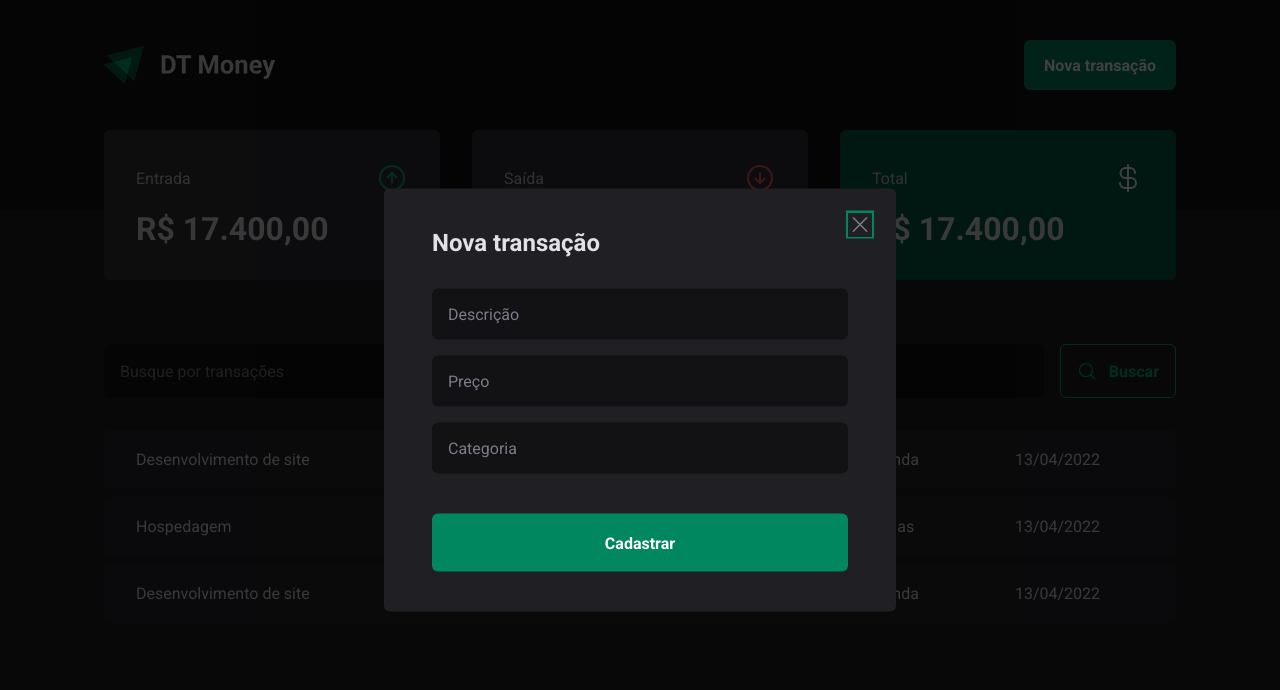
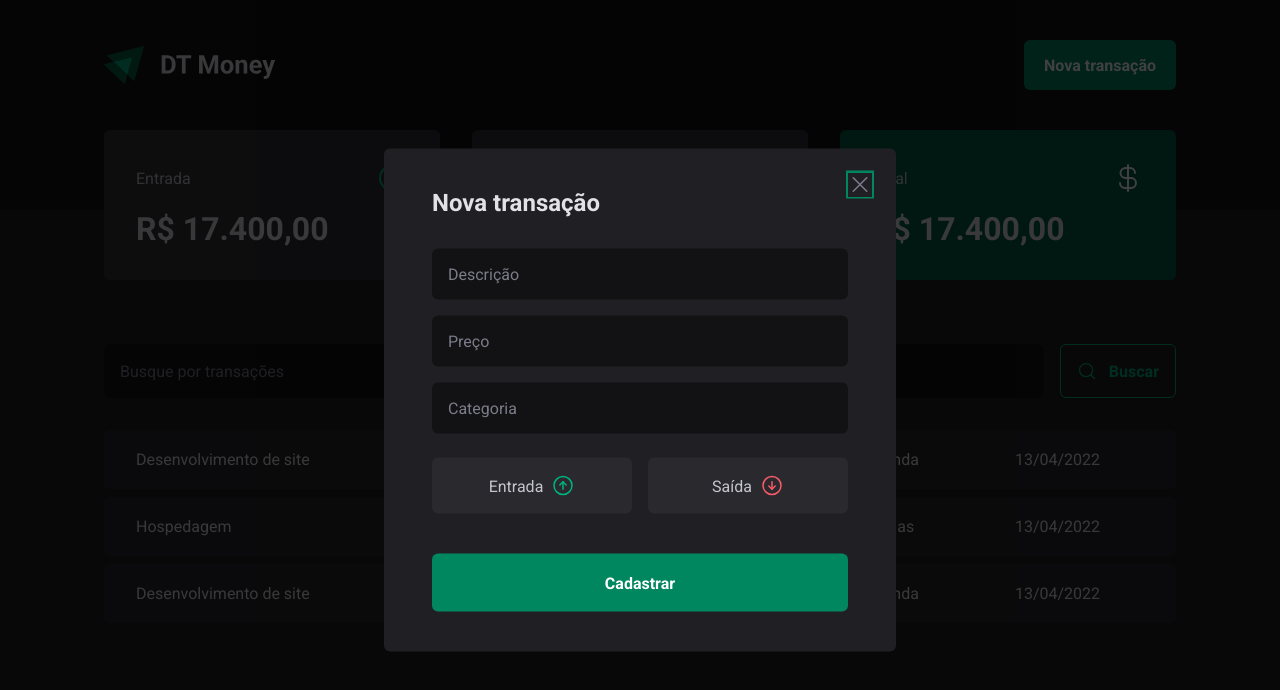
Before and after one commit to Jtomio/react-control-money, a React (Vite) app: page / in a window 1280 px wide. Both pictures are taken after a click on the button "Nova transação". Shown: the top 690 px of the page. Built offline with nearby package versions, Linux system fonts and the light colour scheme.

Commit message:
finished modal

```diff
--- a/package.json
+++ b/package.json
@@ -10,6 +10,7 @@
   },
   "dependencies": {
     "@radix-ui/react-dialog": "^1.0.3",
+    "@radix-ui/react-radio-group": "^1.1.2",
     "phosphor-react": "^1.4.1",
     "react": "^18.2.0",
     "react-dom": "^18.2.0",
--- a/src/components/NewTransactionModal/index.tsx
+++ b/src/components/NewTransactionModal/index.tsx
@@ -1,6 +1,6 @@
 import * as Dialog from '@radix-ui/react-dialog'
-import { X } from 'phosphor-react'
-import { CloseButton, Content, Overlay } from './styles'
+import { ArrowCircleDown, ArrowCircleUp, X } from 'phosphor-react'
+import { CloseButton, Content, Overlay, TransactionType, TransactionTypeButton } from './styles'
 
 export function NewTransactionModal() {
   return (
@@ -18,6 +18,18 @@
           <input type="number" placeholder='Preço' required />
           <input type="text" placeholder='Categoria' required />
 
+          <TransactionType>
+            <TransactionTypeButton variant='income' value='income'>
+              Entrada
+              <ArrowCircleUp size={24} />
+            </TransactionTypeButton>
+
+            <TransactionTypeButton variant='outcome' value='outcome'>
+              Saída
+              <ArrowCircleDown size={24} />
+            </TransactionTypeButton>
+          </TransactionType>
+
           <button type='submit'>Cadastrar</button>
         </form>
 
--- a/src/components/NewTransactionModal/styles.ts
+++ b/src/components/NewTransactionModal/styles.ts
@@ -1,5 +1,6 @@
 import styled from "styled-components";
 import * as Dialog from '@radix-ui/react-dialog'
+import * as RadioGroup from '@radix-ui/react-radio-group'
 
 export const Overlay = styled(Dialog.Overlay)`
   position: fixed;
@@ -71,3 +72,50 @@
   cursor: pointer;
   color: ${props => props.theme['gray-500']};
 `
+
+export const TransactionType = styled(RadioGroup.Root)`
+  display: grid;
+  grid-template-columns: repeat(2, 1fr);
+  gap: 1rem;
+  margin-top: 0.5rem;
+
+`
+
+interface TransactionTypeButtonProps {
+  variant: 'income' | 'outcome';
+}
+
+export const TransactionTypeButton = styled(RadioGroup.Item) <TransactionTypeButtonProps>`
+  background-color: ${props => props.theme['gray-700']};
+  padding: 1rem;
+  display: flex;
+  align-items: center;
+  justify-content: center;
+  gap: 0.5rem;
+  border-radius: 6px;
+  cursor: pointer;
+  border: 0;
+  color: ${props => props.theme['gray-300']};
+
+  svg {
+    color: ${props => props.variant === 'income' ? props.theme['green-300'] : props.theme['red-300']};
+  }
+
+  &[data-state='unchecked']:hover {
+      background-color: ${props => props.theme['gray-600']};
+  }
+
+  &[data-state='checked'] {
+    color: ${props => props.theme.white};
+    background-color: ${props => props.variant === 'income'
+    ? props.theme['green-500']
+    : props.theme['red-500']};
+
+
+
+    svg {
+      color: ${props => props.theme.white};
+    }
+  }
+
+`
```
Also changed, not shown: 1 other file (tests, documents, lock files or other folders).
